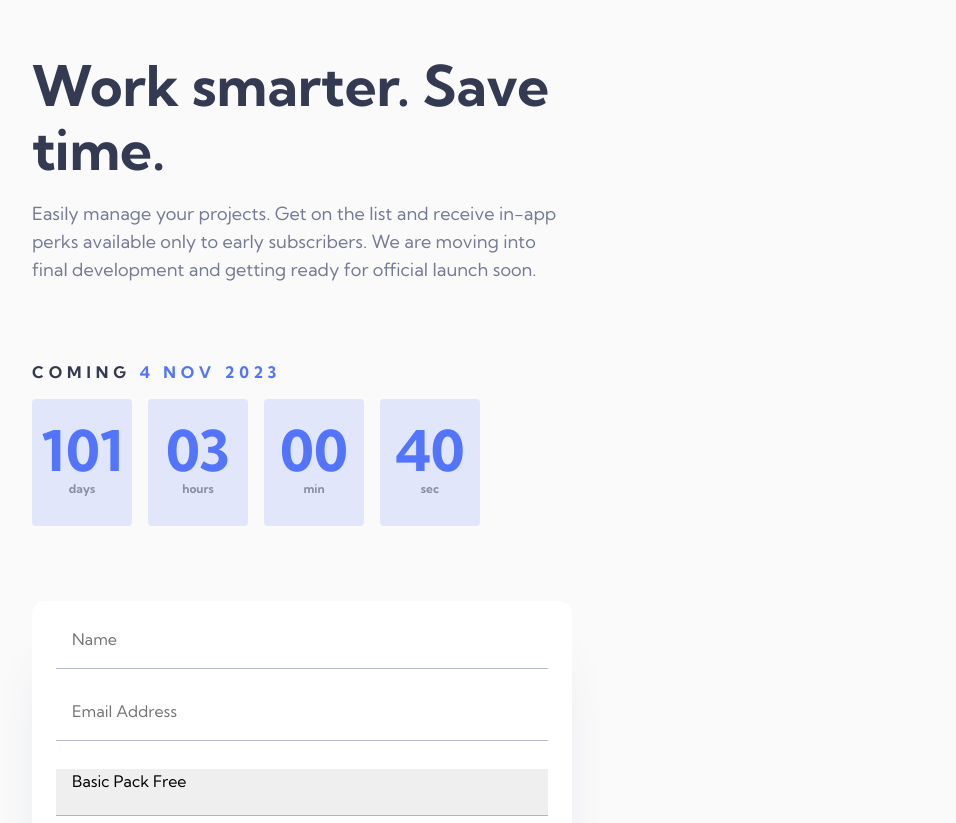
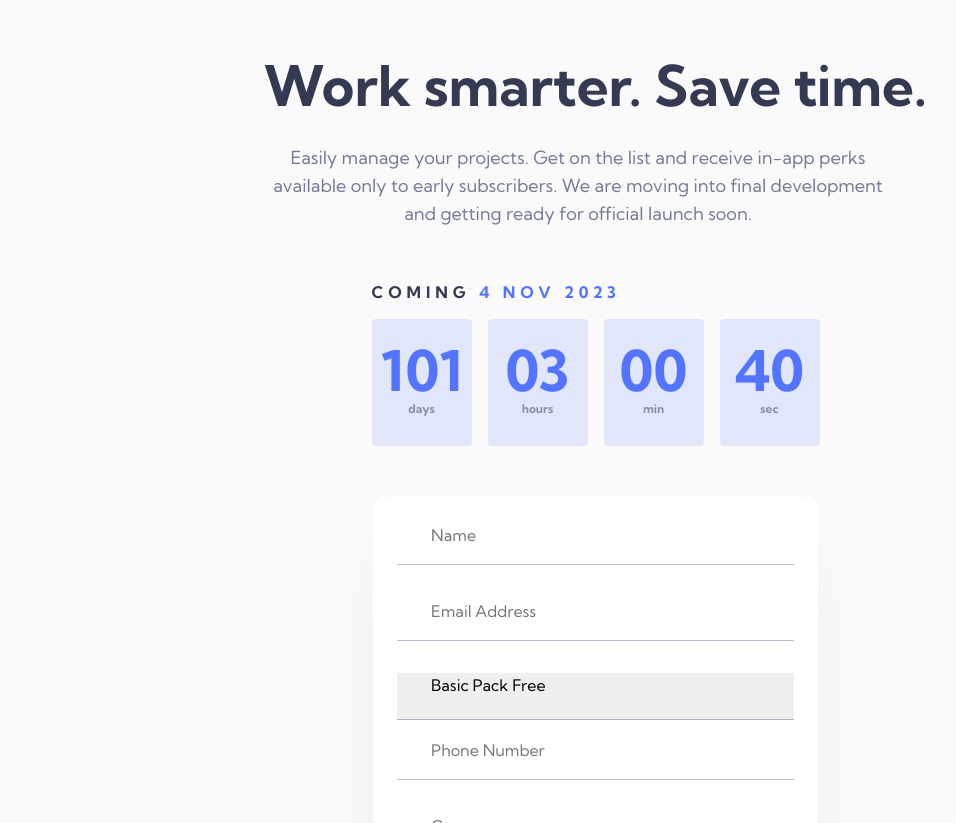
Before and after one commit to VCarames/FM--Officelite-Coming-Soon-Website-, a website: page sign-up.html in a window 1280 px wide. Shown: the part 114-937 px from the top of the page, without its empty margins (52-1008 px from the left). Drawn offline with nearby package versions, Linux system fonts and the light colour scheme; files that its build step writes are made by us from their sources.

Commit message:
Form - Tablet Styling [SCSS]

```diff
--- a/sign-up.html
+++ b/sign-up.html
@@ -32,7 +32,7 @@
           <div class="intro-section__content intro-section__content--signup">
             <div class="intro-section__content-text">
               <h1 class="intro-section__heading section__heading">Work smarter. Save time.</h1>
-              <p class="intro-section__text section__text">
+              <p class="intro-section__text intro-section__text--signup section__text">
                 Easily manage your projects. Get on the list and receive in-app
                 perks available only to early subscribers. We are moving into
                 final development and getting ready for official launch soon.
@@ -42,7 +42,7 @@
             <div class="countdown countdown--signup">
               <p class="countdown__heading countdown__heading--signup">Coming <span>4 Nov 2023</span></p>
               <div class="countdown__timer">
-                <ul class="countdown__list">
+                <ul class="countdown__list countdown__list--signup">
                   <li class="countdown__item countdown__item--signup">
                     <span class="countdown__number countdown__number--signup number--days"></span>
                     <span class="countdown__text countdown__text--signup">days</span>
--- a/src/scss/components/_countdown.scss
+++ b/src/scss/components/_countdown.scss
@@ -1,8 +1,4 @@
 .countdown {
-  // &--signup {
-  //   margin-bottom: 18.08px;
-  // }
-
   &__heading {
     text-align: center;
     margin-bottom: 1.13rem;
@@ -65,6 +61,10 @@
       display: grid;
       grid-template-columns: repeat(4, 6.25rem);
       gap: 1rem;
+
+      &--signup {
+        margin-bottom: 3.31rem;
+      }
     }
 
     &__item {
--- a/src/scss/components/_form.scss
+++ b/src/scss/components/_form.scss
@@ -1,5 +1,6 @@
 .signup-container {
   width: 100%;
+  max-width: 445px;
 
   border-radius: 0.81rem;
   background: #fff;
@@ -10,6 +11,7 @@
 
   &__form {
     width: 100%;
+
     display: grid;
     gap: 14px;
 
@@ -52,3 +54,23 @@
   font-weight: var(--fw-400);
   line-height: 1.75; /* 28px */
 }
+
+@media (min-width: 43.75rem) {
+  .signup-container {
+    &__form {
+      gap: 1rem;
+
+      &-input {
+        padding: 0 0 0.94rem 2.13rem;
+      }
+
+      &-select {
+        padding: 0 0 1.38rem 2.13rem;
+      }
+
+      &-btn {
+        margin-top: 0.69rem;
+      }
+    }
+  }
+}
--- a/src/scss/layouts/_header.scss
+++ b/src/scss/layouts/_header.scss
@@ -15,7 +15,7 @@
   .header {
     justify-content: start;
 
-    padding: 4.5rem 2.44rem 6.13rem 2.44rem;
+    padding: 4.5rem 2.44rem 6.25rem 2.44rem;
   }
 }
 
--- a/src/scss/layouts/_intro.scss
+++ b/src/scss/layouts/_intro.scss
@@ -32,10 +32,14 @@
 
     &-text {
       display: grid;
-      gap: 1.13rem;
+      gap: 18.08px;
 
       margin-bottom: 2.38rem;
     }
+  }
+
+  &__text--signup {
+    max-width: 60ch;
   }
 
   &__btn {
@@ -48,6 +52,10 @@
     padding: 0 1.5rem 0 2.44rem;
     margin-bottom: 8.75rem;
 
+    &--signup {
+      padding: 0 1.5rem 0 1.5rem;
+    }
+
     &__container {
       grid-template-columns: repeat(2, 1fr);
       grid-template-areas: " content illustration";
@@ -58,6 +66,11 @@
         max-width: 19.5rem;
         justify-self: end;
       }
+
+      &--signup {
+        grid-template-columns: repeat(1, 1fr);
+        grid-template-areas: " content ";
+      }
     }
 
     &__content {
@@ -65,6 +78,20 @@
       gap: 1.63rem;
 
       text-align: start;
+
+      &-text {
+        display: grid;
+        gap: 1.63rem;
+
+        margin-bottom: 2.38rem;
+      }
+
+      &--signup {
+        align-items: center;
+        gap: 0.13rem;
+
+        text-align: center;
+      }
     }
   }
 }
```
